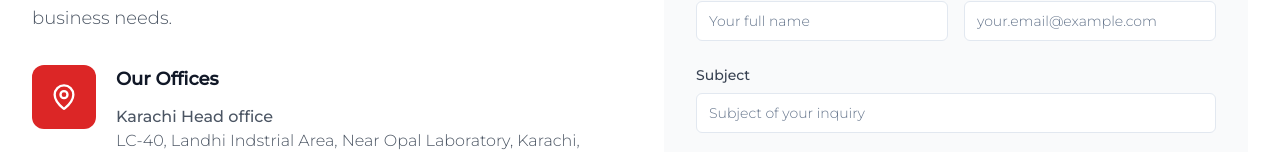
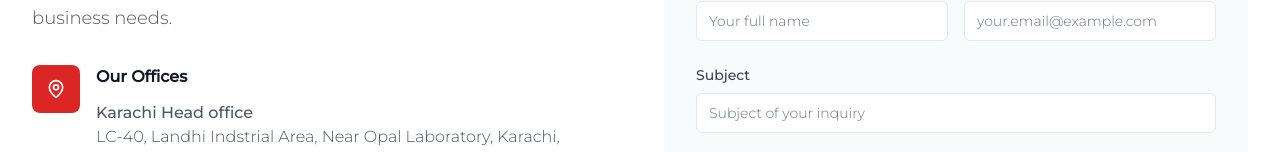
Before and after one commit to Scrift-io/progressivegroup-scrift, a React (Vite) app: page /contact in a window 1280 px wide. Shown: the part 563-715 px from the top of the page. Built offline with nearby package versions, Linux system fonts and the light colour scheme.

Commit message:
Fix icon size on contact page

```diff
--- a/src/pages/Contact.tsx
+++ b/src/pages/Contact.tsx
@@ -73,11 +73,11 @@ const Contact = () => {
 
               <div className="space-y-6">
                 <div className="flex items-start group">
-                  <div className="w-16 h-16 bg-pg-red rounded-xl flex items-center justify-center mr-5 flex-shrink-0 group-hover:bg-red-600 transition-colors duration-300">
-                    <MapPin size={28} className="text-white" />
+                  <div className="w-12 h-12 bg-pg-red rounded-lg flex items-center justify-center mr-4 flex-shrink-0 group-hover:bg-red-600 transition-colors duration-300">
+                    <MapPin size={20} className="text-white" />
                   </div>
                   <div className="flex-1">
-                    <h3 className="font-semibold text-gray-900 mb-3 text-lg">Our Offices</h3>
+                    <h3 className="font-semibold text-gray-900 mb-3">Our Offices</h3>
                     <div className="text-gray-600 space-y-4">
                       <div>
                         <strong>Karachi Head office</strong><br />
```
